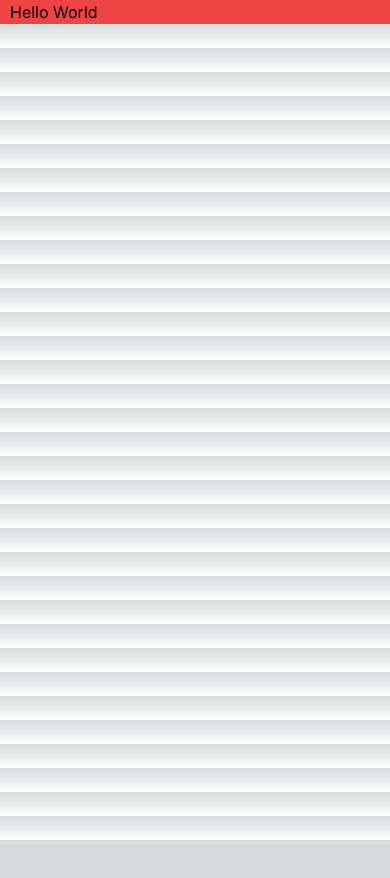
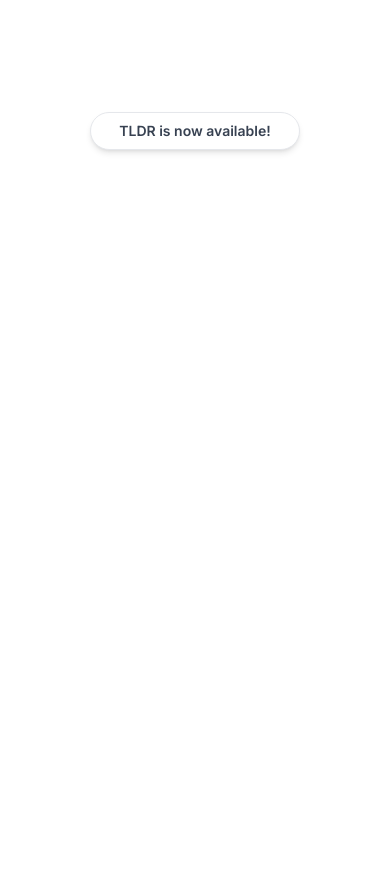
Before and after one commit to ensarokumus/tldr-app, a Next.js app: page / in a window 390 px wide. Shown: the top 878 px of the page. Before the commit the page ends 844 px from the top, so only its background shows below. Built offline with nearby package versions, Linux system fonts and the light colour scheme.

Commit message:
build: adds global styling with tailwindcss

```diff
--- a/package.json
+++ b/package.json
@@ -9,11 +9,13 @@
     "lint": "next lint"
   },
   "dependencies": {
+    "@tailwindcss/typography": "^0.5.13",
     "clsx": "^2.1.1",
     "next": "14.2.3",
     "react": "^18",
     "react-dom": "^18",
-    "tailwind-merge": "^2.3.0"
+    "tailwind-merge": "^2.3.0",
+    "tailwindcss-animate": "^1.0.7"
   },
   "devDependencies": {
     "@types/node": "^20",
--- a/src/app/globals.css
+++ b/src/app/globals.css
@@ -2,32 +2,49 @@
 @tailwind components;
 @tailwind utilities;
 
-:root {
-  --foreground-rgb: 0, 0, 0;
-  --background-start-rgb: 214, 219, 220;
-  --background-end-rgb: 255, 255, 255;
-}
+@layer base {
+  :root {
+    --background: 0 0% 100%;
+    --foreground: 20 14.3% 4.1%;
+    --card: 0 0% 100%;
+    --card-foreground: 20 14.3% 4.1%;
+    --popover: 0 0% 100%;
+    --popover-foreground: 20 14.3% 4.1%;
+    --primary: 24.6 95% 53.1%;
+    --primary-foreground: 60 9.1% 97.8%;
+    --secondary: 60 4.8% 95.9%;
+    --secondary-foreground: 24 9.8% 10%;
+    --muted: 60 4.8% 95.9%;
+    --muted-foreground: 25 5.3% 44.7%;
+    --accent: 60 4.8% 95.9%;
+    --accent-foreground: 24 9.8% 10%;
+    --destructive: 0 84.2% 60.2%;
+    --destructive-foreground: 60 9.1% 97.8%;
+    --border: 20 5.9% 90%;
+    --input: 20 5.9% 90%;
+    --ring: 24.6 95% 53.1%;
+    --radius: 0.5rem;
+  }
 
-@media (prefers-color-scheme: dark) {
-  :root {
-    --foreground-rgb: 255, 255, 255;
-    --background-start-rgb: 0, 0, 0;
-    --background-end-rgb: 0, 0, 0;
+  .dark {
+    --background: 20 14.3% 4.1%;
+    --foreground: 60 9.1% 97.8%;
+    --card: 20 14.3% 4.1%;
+    --card-foreground: 60 9.1% 97.8%;
+    --popover: 20 14.3% 4.1%;
+    --popover-foreground: 60 9.1% 97.8%;
+    --primary: 20.5 90.2% 48.2%;
+    --primary-foreground: 60 9.1% 97.8%;
+    --secondary: 12 6.5% 15.1%;
+    --secondary-foreground: 60 9.1% 97.8%;
+    --muted: 12 6.5% 15.1%;
+    --muted-foreground: 24 5.4% 63.9%;
+    --accent: 12 6.5% 15.1%;
+    --accent-foreground: 60 9.1% 97.8%;
+    --destructive: 0 72.2% 50.6%;
+    --destructive-foreground: 60 9.1% 97.8%;
+    --border: 12 6.5% 15.1%;
+    --input: 12 6.5% 15.1%;
+    --ring: 20.5 90.2% 48.2%;
   }
 }
-
-body {
-  color: rgb(var(--foreground-rgb));
-  background: linear-gradient(
-      to bottom,
-      transparent,
-      rgb(var(--background-end-rgb))
-    )
-    rgb(var(--background-start-rgb));
-}
-
-@layer utilities {
-  .text-balance {
-    text-wrap: balance;
-  }
-}
--- a/src/app/layout.tsx
+++ b/src/app/layout.tsx
@@ -1,6 +1,7 @@
 import type { Metadata } from "next";
 import { Inter } from "next/font/google";
 import "./globals.css";
+import { cn } from "@/lib/utils";
 
 const inter = Inter({ subsets: ["latin"] });
 
@@ -15,8 +16,15 @@ export default function RootLayout({
   children: React.ReactNode;
 }>) {
   return (
-    <html lang="en">
-      <body className={inter.className}>{children}</body>
+    <html lang="en" className="light">
+      <body
+        className={cn(
+          "min-h-screen font-sans antialiased grainy",
+          inter.className
+        )}
+      >
+        {children}
+      </body>
     </html>
   );
 }
--- a/src/app/page.tsx
+++ b/src/app/page.tsx
@@ -2,5 +2,14 @@ import MaxWidthWrapper from "@/components/MaxWidthWrapper";
 import Image from "next/image";
 
 export default function Home() {
-  return <MaxWidthWrapper className="bg-red-500">Hello World</MaxWidthWrapper>;
+  return (
+    <MaxWidthWrapper className="mb-12 mt-28 sm:mt-40 flex flex-col items-center justify-center text-center">
+      <div className="mx-auto mb-4 flex max-w-fit items-center justify-center space-x-2 overflow-hidden rounded-full border border-gray-200 bg-white px-7 py-2 shadow-md backdrop-blur transition-all hover:border-gray-300 hover:bg-white/50">
+        <p className="text-sm font-semibold text-gray-700">
+          {" "}
+          TLDR is now available!
+        </p>
+      </div>
+    </MaxWidthWrapper>
+  );
 }
--- a/tailwind.config.ts
+++ b/tailwind.config.ts
@@ -1,20 +1,84 @@
 import type { Config } from "tailwindcss";
 
 const config: Config = {
+  darkMode: "class",
   content: [
     "./src/pages/**/*.{js,ts,jsx,tsx,mdx}",
     "./src/components/**/*.{js,ts,jsx,tsx,mdx}",
     "./src/app/**/*.{js,ts,jsx,tsx,mdx}",
   ],
   theme: {
-    extend: {
-      backgroundImage: {
-        "gradient-radial": "radial-gradient(var(--tw-gradient-stops))",
-        "gradient-conic":
-          "conic-gradient(from 180deg at 50% 50%, var(--tw-gradient-stops))",
+    container: {
+      center: true,
+      padding: "2rem",
+      screens: {
+        "2xl": "1400px",
       },
     },
+    extend: {
+      maxWidth: {
+        "8xl": "1408px",
+      },
+      colors: {
+        border: "hsl(var(--border))",
+        input: "hsl(var(--input))",
+        ring: "hsl(var(--ring))",
+        background: "hsl(var(--background))",
+        foreground: "hsl(var(--foreground))",
+        primary: {
+          DEFAULT: "hsl(var(--primary))",
+          foreground: "hsl(var(--primary-foreground))",
+        },
+        secondary: {
+          DEFAULT: "hsl(var(--secondary))",
+          foreground: "hsl(var(--secondary-foreground))",
+        },
+        destructive: {
+          DEFAULT: "hsl(var(--destructive))",
+          foreground: "hsl(var(--destructive-foreground))",
+        },
+        muted: {
+          DEFAULT: "hsl(var(--muted))",
+          foreground: "hsl(var(--muted-foreground))",
+        },
+        accent: {
+          DEFAULT: "hsl(var(--accent))",
+          foreground: "hsl(var(--accent-foreground))",
+        },
+        popover: {
+          DEFAULT: "hsl(var(--popover))",
+          foreground: "hsl(var(--popover-foreground))",
+        },
+        card: {
+          DEFAULT: "hsl(var(--card))",
+          foreground: "hsl(var(--card-foreground))",
+        },
+      },
+      borderRadius: {
+        lg: "var(--radius)",
+        md: "calc(var(--radius) - 2px)",
+        sm: "calc(var(--radius) - 4px)",
+      },
+      keyframes: {
+        "accordion-down": {
+          from: { height: "0" },
+          to: { height: "var(--radix-accordion-content-height)" },
+        },
+        "accordion-up": {
+          from: { height: "var(--radix-accordion-content-height)" },
+          to: { height: "0" },
+        },
+      },
+      animation: {
+        "accordion-up": "accordion-up 0.2s ease-out",
+        "accordion-down": "accordion-down 0.2s ease-out",
+      },
+    },
+    plugins: [
+      require("tailwindcss-animate"),
+      require("@tailwindcss/typography"),
+    ],
   },
-  plugins: [],
 };
+
 export default config;
```
Also changed, not shown: 1 other file (tests, documents, lock files or other folders).
